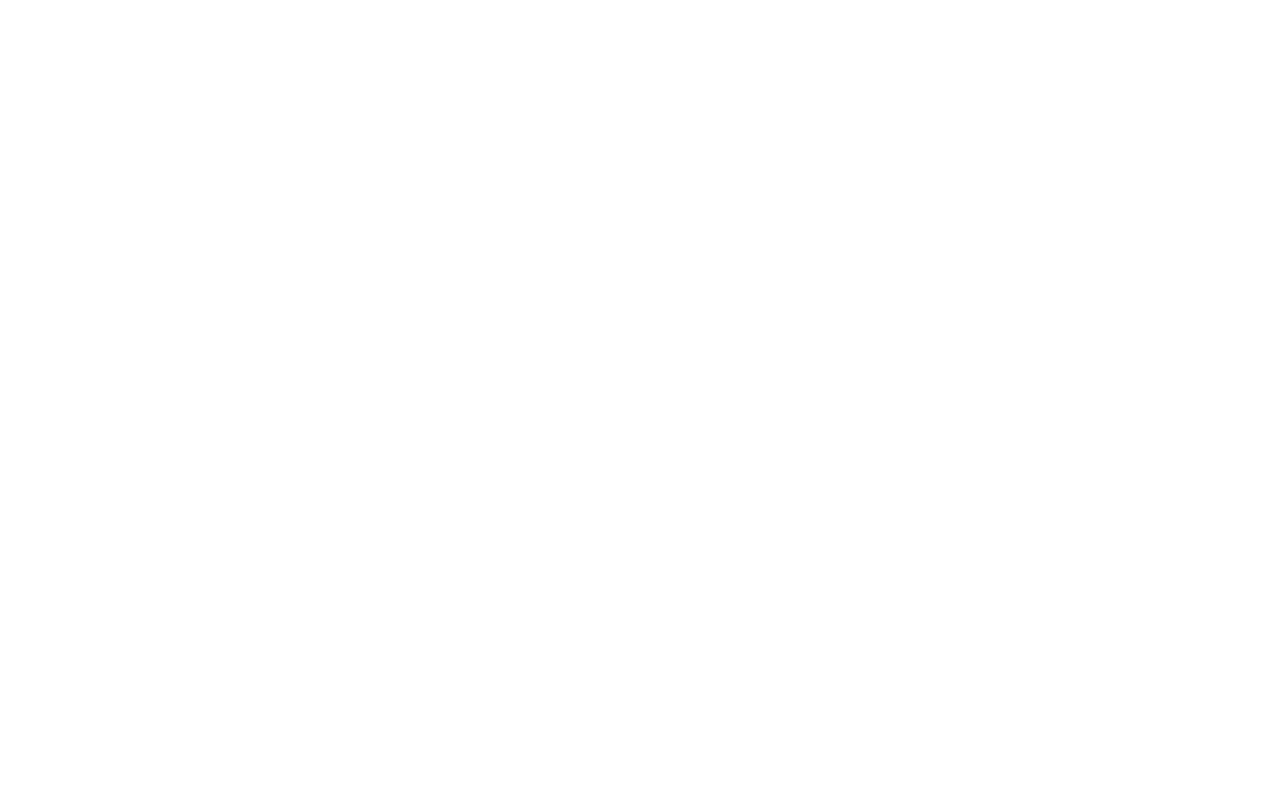
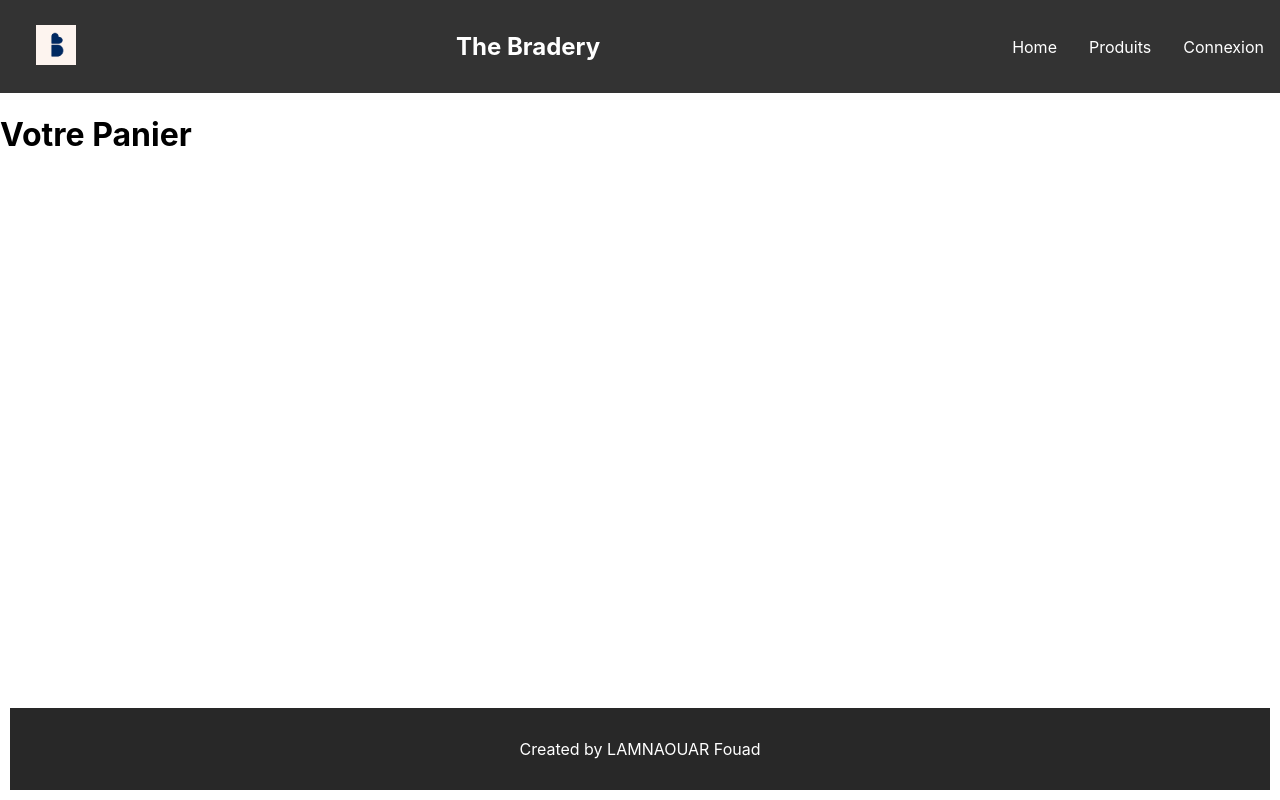
Before and after one commit to fouuuadi/Creation-d-une-application-de-paiement, a React (Create React App) app in the folder front-end/: page /panier in a window 1280 px wide. Before the commit this address had no page. Built offline with nearby package versions, Linux system fonts and the light colour scheme.

Commit message:
feat : ajout du panier

```diff
--- a/front-end/src/App.scss
+++ b/front-end/src/App.scss
@@ -1,3 +1,3 @@
 @import 'components/layout/footer/footer.scss';
-@import 'components/layout/header/header.scss';
+@import 'components/layout/header/header_home/header.scss';
 @import 'components/pages/product/products.scss';
--- /dev/null
+++ b/front-end/src/components/layout/header/header_home/headerHome.jsx
@@ -0,0 +1,22 @@
+import React from "react";
+import { Link } from "react-router-dom";
+import "./header.scss"; // Importez le fichier SCSS pour les styles
+import Imagelogo from "../../../image_comp/imageLogo"
+
+function HeaderHome() {
+  return (
+    <header className="header">
+      <div className="logo">
+        <Imagelogo />
+      </div>
+      <h1 className="title">The Bradery</h1>
+      <nav className="nav">
+        <Link to="/panier">Panier</Link>
+        <Link to="/produits">Produits</Link>
+        <Link to="/login">Connexion</Link>
+      </nav>
+    </header>
+  );
+}
+
+export default HeaderHome;
--- a/front-end/src/components/layout/header produit/headerProduit.jsx
+++ b/front-end/src/components/layout/header/header_panier/headerPanier.jsx
@@ -1,8 +1,8 @@
 import React from "react";
 import { Link } from "react-router-dom";
-import Imagelogo from "../../image_comp/imageLogo"
+import Imagelogo from "../../../image_comp/imageLogo"
 
-function HeaderProduit() {
+function HeaderPanier() {
   return (
     <header className="header">
       <div className="logo">
@@ -11,11 +11,11 @@
       <h1 className="title">The Bradery</h1>
       <nav className="nav">
         <Link to="/">Home</Link>
-        <Link to="/panier">Panier</Link>
+        <Link to="/produits">Produits</Link>
         <Link to="/login">Connexion</Link>
       </nav>
     </header>
   );
 }
 
-export default HeaderProduit;
+export default HeaderPanier;
--- a/front-end/src/components/layout/header/header.jsx
+++ b/front-end/src/components/layout/header/header_produit/headerProduit.jsx
@@ -1,9 +1,8 @@
 import React from "react";
 import { Link } from "react-router-dom";
-import "./header.scss"; // Importez le fichier SCSS pour les styles
-import Imagelogo from "../../image_comp/imageLogo"
+import Imagelogo from "../../../image_comp/imageLogo"
 
-function Header() {
+function HeaderProduit() {
   return (
     <header className="header">
       <div className="logo">
@@ -11,12 +10,12 @@
       </div>
       <h1 className="title">The Bradery</h1>
       <nav className="nav">
+        <Link to="/">Home</Link>
         <Link to="/panier">Panier</Link>
-        <Link to="/produits">Produits</Link>
         <Link to="/login">Connexion</Link>
       </nav>
     </header>
   );
 }
 
-export default Header;
+export default HeaderProduit;
--- a/front-end/src/components/pages/home/home.jsx
+++ b/front-end/src/components/pages/home/home.jsx
@@ -1,5 +1,5 @@
 import React from "react";
-import Header from "../../layout/header/header";
+import Header from "../../layout/header/header_home/headerHome";
 import Footer from "../../layout/footer/footer";
 
 export default function App() {
--- /dev/null
+++ b/front-end/src/components/pages/panier/panier.jsx
@@ -0,0 +1,31 @@
+import React, { useState } from 'react';
+import Footer from "../../layout/footer/footer";
+import HeaderPanier from "../../layout/header/header_panier/headerPanier";
+
+
+const Panier = () => {
+  const [panier, setPanier] = useState([]);
+
+  const AddPanier = (produit) => {
+    setPanier([...panier, produit]);
+  };
+
+  return (
+    <div>
+        <HeaderPanier/>
+            <h1>Votre Panier</h1>
+            <ul>
+                {panier.map((produit) => (
+                <li key={produit.id}>
+                    <p>{produit.name}</p>
+                    <p>Prix : {produit.price} €</p>
+                    {/* Ajoutez d'autres détails du produit si nécessaire */}
+                </li>
+                ))}
+            </ul>
+        <Footer/>
+    </div>
+  );
+};
+
+export default Panier;
--- a/front-end/src/components/pages/product/products.jsx
+++ b/front-end/src/components/pages/product/products.jsx
@@ -1,8 +1,9 @@
 import React, { useState, useEffect } from 'react';
 import axios from 'axios';
 import Button from '../../button/button default';
-import HeaderProduit from "../../layout/header produit/headerProduit"
+import HeaderProduit from "../../layout/header/header_produit/headerProduit"
 import Footer from "../../layout/footer/footer"
+import Panier from '../panier/panier';
 
 function ProductList() {
   const [products, setProducts] = useState([]);
@@ -29,7 +30,8 @@
             <p>Prix : {product.price} €</p>
             <p>Quantité maximale : {product.inventory}</p>
             <Button label="Ajoute au panier"
-                    color="green"/>
+                    color="green"
+                    onClick={() => Panier.Addpanier(product)}/>
           </li>
         ))}
       </ul>
--- a/front-end/src/components/router/routing api.jsx
+++ b/front-end/src/components/router/routing api.jsx
@@ -2,6 +2,7 @@
 import Home from "../pages/home/home";
 import Login from "../pages/login/login";
 import Produits from "../pages/product/products";
+import Panier from "../pages/panier/panier"
 
 const AppPaiementRouter = () => {
     return (
@@ -10,6 +11,8 @@
                 <Route path="/" element={<Home/>}/>
                 <Route path="/produits" element={<Produits/>}/>
                 <Route path="/connexion" element={<Login/>}/>
+                <Route path="/panier" element={<Panier/>}/>
+
             </Routes>
         </BrowserRouter>
     )
```
Also changed, not shown: front-end/src/components/layout/header/header_home/header.scss (renamed from front-end/src/components/layout/header produit/header.scss), front-end/src/components/layout/header/header_produit/header.scss (renamed from front-end/src/components/layout/header/header.scss).
